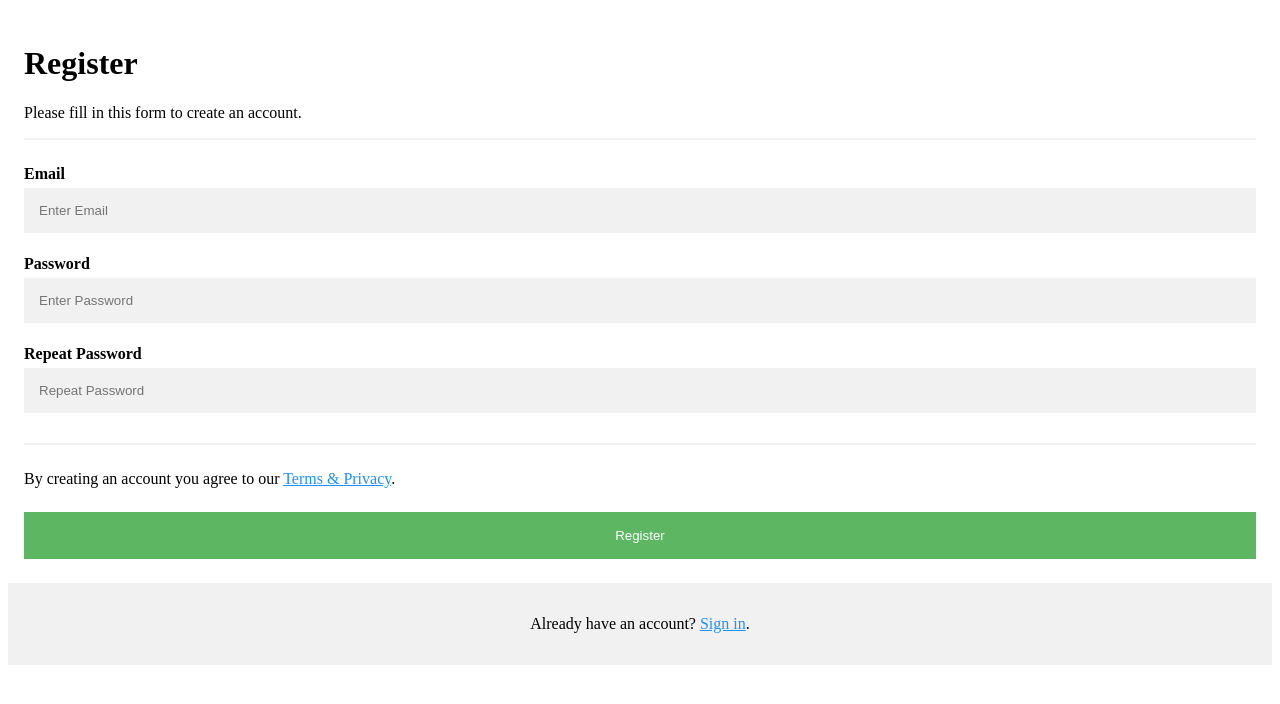
After one commit to ShalineeBhawnani/PythonBasic, a Django app: page /register/ in a window 1280 px wide. The commit adds this page. Shown: the top 704 px of the page. Run offline with Django 3.2, Linux system fonts and the light colour scheme.

Commit message:
[Shalinee Bhawnani]Refractor.refracted LoginPage

```diff
--- a/LoginPage/RegistrationSystem/RegistrationSystem/urls.py
+++ b/LoginPage/RegistrationSystem/RegistrationSystem/urls.py
@@ -1,9 +1,18 @@
+# from django.conf.urls import url
+# from django.contrib import admin
+# from loginpage.views import login
+
+# urlpatterns = [
+#     url(r'^admin/', admin.site.urls),
+#     url(r'^login/$',login,name='login'),
+#     #url(r'^api-auth/', include('rest_framework.urls'))
+# ]
 from django.conf.urls import url
 from django.contrib import admin
-from loginpage.views import login
+from loginpage.views import login, register
 
 urlpatterns = [
-    url(r'^admin/', admin.site.urls),
+    url(r'^register/$',register,name='register'),
     url(r'^login/$',login,name='login'),
-    #url(r'^api-auth/', include('rest_framework.urls'))
+    url(r'^admin/',admin.site.urls),
 ]
--- a/LoginPage/RegistrationSystem/loginpage/static/style/login.css
+++ b/LoginPage/RegistrationSystem/loginpage/static/style/login.css
@@ -60,8 +60,8 @@ input:focus { box-shadow: inset 0 -5px 45px rgba(100,100,100,0.4), 0 1px 1px rgb
 a {
     background: url(https://cssdeck.com/uploads/media/items/8/8bcLQqF.png) 0 -112px no-repeat;
     color: #7E7E7E;
-    font-size: 18px;
-    padding: 0.5px 2px 10px 10px;
+    font-size: 17px;
+    padding: 0.5px 4px 5px 10px;
     text-decoration: none;
     -webkit-transition: all 0.3s ease;
     -moz-transition: all 0.3s ease;
@@ -70,6 +70,7 @@ a {
     transition: all 0.3s ease;
 }
 a:hover {
+    color: #000;
     background-position: 0 -135px;
     color: #00aeef;
 }
--- /dev/null
+++ b/LoginPage/RegistrationSystem/loginpage/static/style/register.css
@@ -0,0 +1,55 @@
+
+* {box-sizing: border-box}
+
+/* Add padding to containers */
+.container {
+  padding: 16px;
+}
+
+/* Full-width input fields */
+input[type=text], input[type=password] {
+  width: 100%;
+  padding: 15px;
+  margin: 5px 0 22px 0;
+  display: inline-block;
+  border: none;
+  background: #f1f1f1;
+}
+
+input[type=text]:focus, input[type=password]:focus {
+  background-color: #ddd;
+  outline: none;
+}
+
+/* Overwrite default styles of hr */
+hr {
+  border: 1px solid #f1f1f1;
+  margin-bottom: 25px;
+}
+
+/* Set a style for the submit/register button */
+.registerbtn {
+  background-color: #4CAF50;
+  color: white;
+  padding: 16px 20px;
+  margin: 8px 0;
+  border: none;
+  cursor: pointer;
+  width: 100%;
+  opacity: 0.9;
+}
+
+.registerbtn:hover {
+  opacity:1;
+}
+
+/* Add a blue text color to links */
+a {
+  color: dodgerblue;
+}
+
+/* Set a grey background color and center the text of the "sign in" section */
+.signin {
+  background-color: #f1f1f1;
+  text-align: center;
+}
--- a/LoginPage/RegistrationSystem/loginpage/views.py
+++ b/LoginPage/RegistrationSystem/loginpage/views.py
@@ -2,3 +2,6 @@ from django.shortcuts import render
 
 def login(request):
     return render(request,'login.html',{})
+
+def register(request):
+    return render(request,'register.html',{})
--- a/LoginPage/RegistrationSystem/template/login.html
+++ b/LoginPage/RegistrationSystem/template/login.html
@@ -9,7 +9,7 @@
         <input type="text" name="u" placeholder="Username" required="required" />
         <input type="password" name="p" placeholder="Password" required="required" />
         <button onclick="myFunction()" type="submit" class="btn btn-primary btn-block btn-large">Submit</button>
-        <a href="#">Register</a>&nbsp&nbsp&nbsp&nbsp&nbsp&nbsp&nbsp&nbsp&nbsp&nbsp<a href="#">Lost your password?</a>
+        <a href="/register">Register</a>&nbsp&nbsp&nbsp&nbsp&nbsp&nbsp&nbsp&nbsp&nbsp&nbsp<a href="#">Lost your password?</a>
 
     </form>
 </div>
--- /dev/null
+++ b/LoginPage/RegistrationSystem/template/register.html
@@ -0,0 +1,30 @@
+{% load static %}
+    <html>
+    <head>
+    <link rel="stylesheet" type="text/css" href="{% static 'style/register.css'%}">
+    </head>
+<form action="post">
+  <div class="container">
+    <h1>Register</h1>
+    <p>Please fill in this form to create an account.</p>
+    <hr>
+
+    <label for="email"><b>Email</b></label>
+    <input type="text" placeholder="Enter Email" name="email" required>
+
+    <label for="psw"><b>Password</b></label>
+    <input type="password" placeholder="Enter Password" name="psw" required>
+
+    <label for="psw-repeat"><b>Repeat Password</b></label>
+    <input type="password" placeholder="Repeat Password" name="psw-repeat" required>
+    <hr>
+
+    <p>By creating an account you agree to our <a href="#">Terms & Privacy</a>.</p>
+    <button type="submit" class="registerbtn">Register</button>
+  </div>
+
+  <div class="container signin">
+    <p>Already have an account? <a href="#">Sign in</a>.</p>
+  </div>
+</form>
+</html>
```
Also changed, not shown: LoginPage/RegistrationSystem/loginpage/urls.py (+5 -4 lines).
